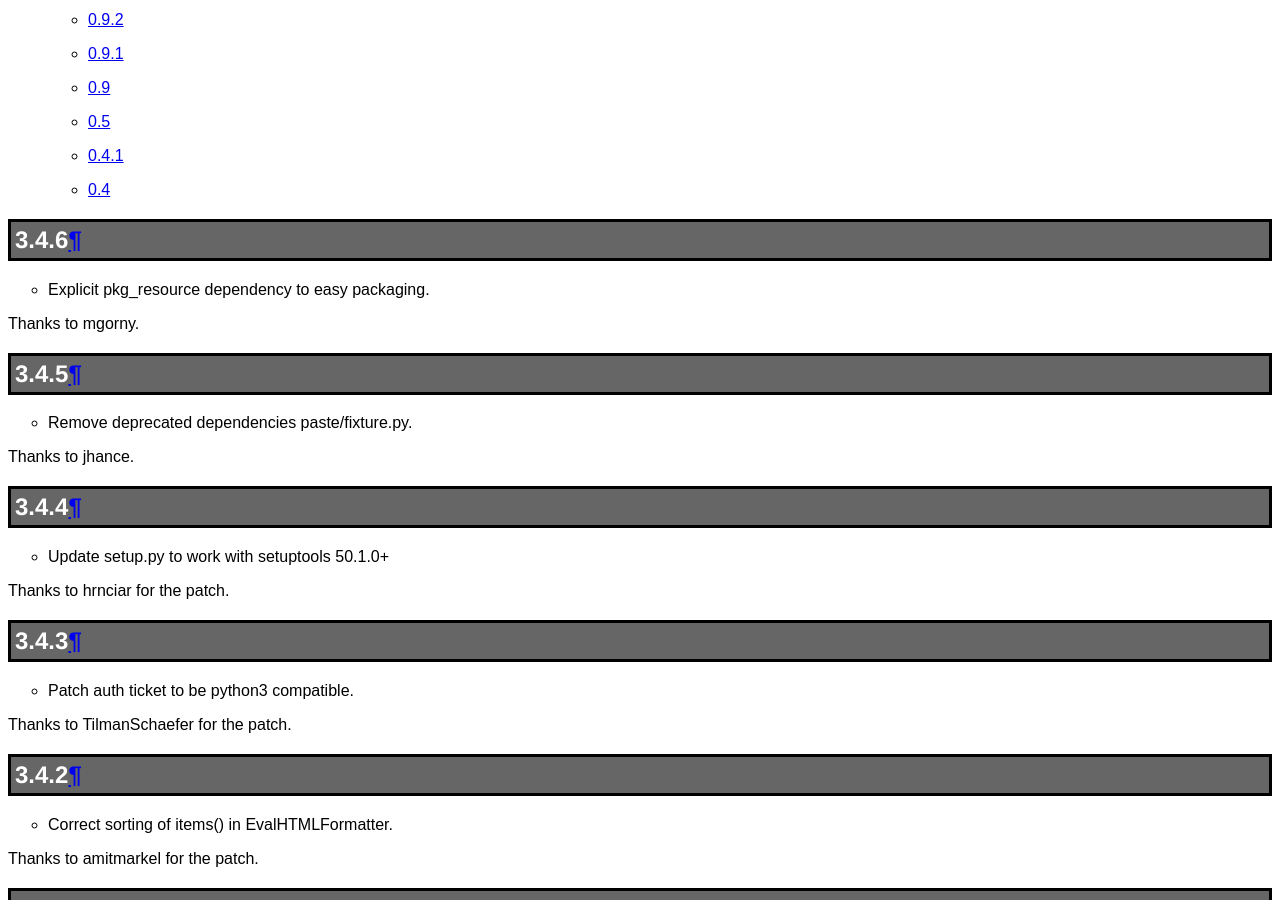
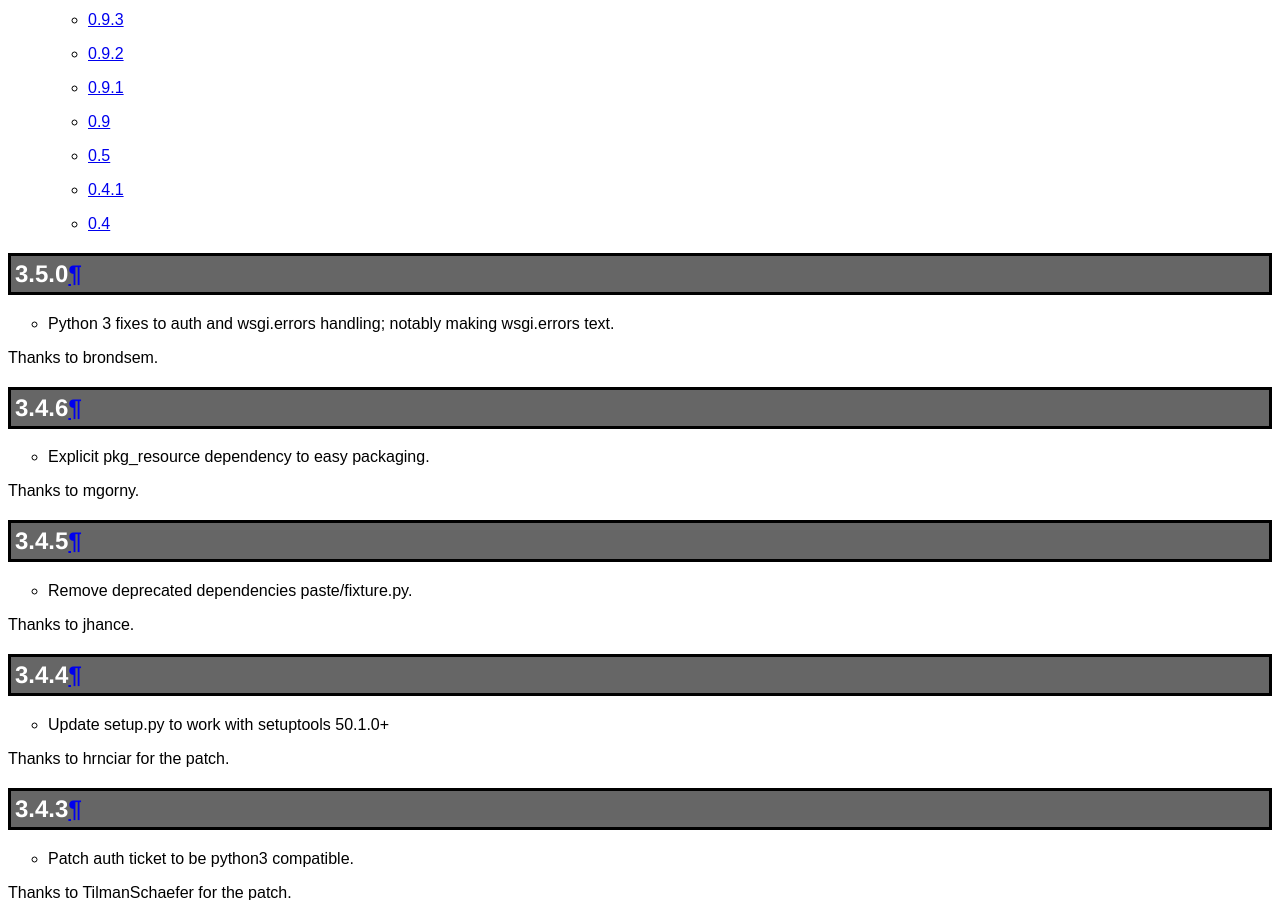
Before and after one commit to pasteorg/paste, a Sphinx documentation site: the page built from docs/news.txt, in a window 1280 px wide and 900 px high, scrolled down 2179 px. Built offline with Sphinx 7.4.7, drawn with Linux system fonts in a browser that asks for light colours.

Commit message:
release 3.5.0

```diff
--- a/docs/news.txt
+++ b/docs/news.txt
@@ -2,6 +2,14 @@
 ====
 
 .. contents::
+
+3.5.0
+-----
+
+* Python 3 fixes to auth and wsgi.errors handling; notably making
+  wsgi.errors text.
+
+Thanks to brondsem.
 
 3.4.6
 -----
--- a/setup.py
+++ b/setup.py
@@ -12,7 +12,7 @@
 # - git push
 # - python setup.py sdist bdist_wheel upload --sign
 
-__version__ = '3.4.6'
+__version__ = '3.5.0'
 
 from setuptools import setup, find_packages
 import sys, os
```
